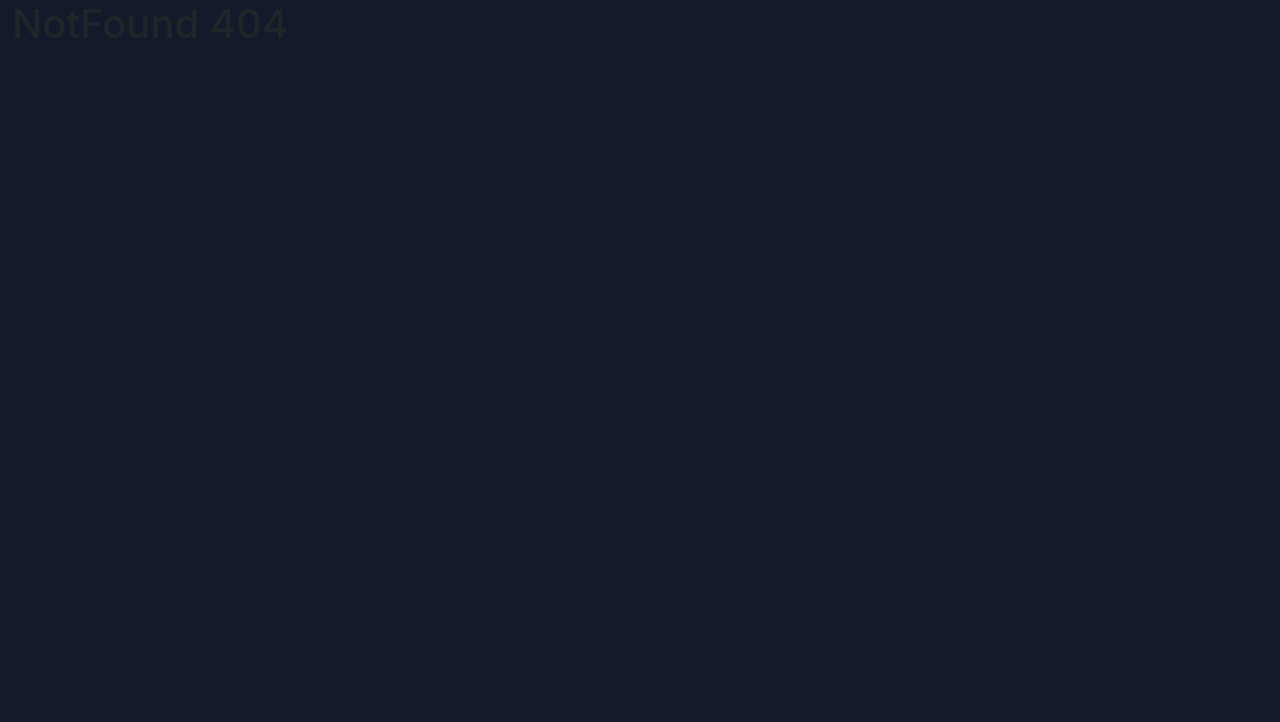
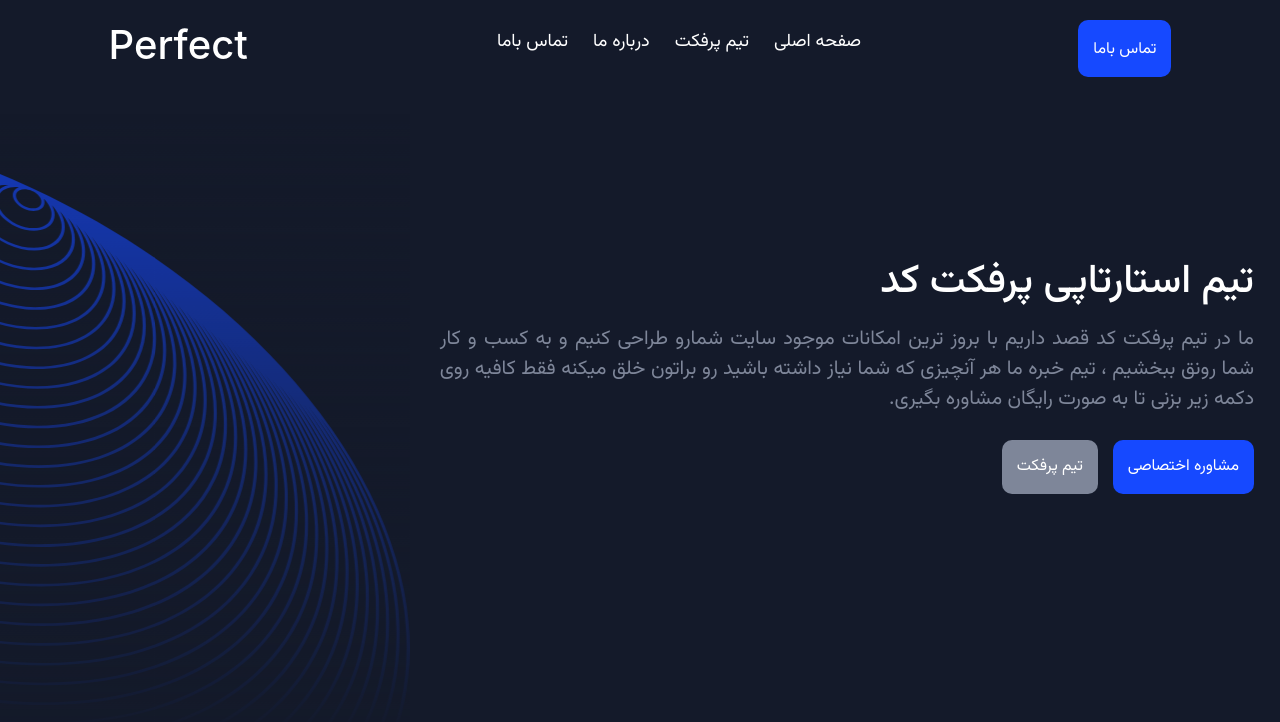
Before and after one commit to Amiraliansaripour/PerfectCodeNew, a React (Create React App) app: page /about in a window 1280 px wide. Before the commit this address had no page. Shown: the top 722 px of the page. Built offline with nearby package versions, Linux system fonts and the light colour scheme.

Commit message:
added folders and program aboutUs

```diff
--- a/src/App.css
+++ b/src/App.css
@@ -46,3 +46,43 @@ a:hover {
 .row {
   box-sizing: border-box;
 }
+
+/* content */
+.content {
+  width: 100%;
+  text-align: right;
+  color: #fff;
+  margin-bottom: 10%;
+  padding: 10px;
+  display: flex;
+  align-items: flex-end;
+  justify-content: center;
+  flex-direction: column;
+  gap: 10px;
+  font-family: 'Vazirmatn', sans-serif;
+}
+
+.header-content {
+  /* width: 100%; */
+  display: flex;
+  flex-direction: row-reverse;
+  align-items: center;
+  justify-content: space-around;
+  padding: 35px;
+  overflow: hidden;
+}
+
+
+
+.content h1 {
+  width: 90%;
+}
+
+.content p {
+  color: #7e8699;
+  width: 100%;
+  direction: rtl;
+  text-align: justify;
+  font-size: 20px;
+
+}
--- a/src/App.js
+++ b/src/App.js
@@ -6,7 +6,7 @@ import routes from './Routes';
 
 function App() {
   return (
-    <div className="App container-fluid">
+    <div className="App">
       <Router>
         <Routes>
           {routes.map((route, index) => {
--- a/src/Routes.jsx
+++ b/src/Routes.jsx
@@ -1,11 +1,13 @@
 import React from 'react'
 import Home from './components/Home/Home'
 import NotFound from './components/NotFound/NotFound'
+import AboutUs from './components/aboutUs/AboutUs';
 
 
 
 const routes = [
     {path:'/' , exact: "true", element:<Home />},
+    {path:'/about' , exact: "true", element:<AboutUs />},
     {path:'*' ,element:<NotFound />},
 ]
 export default routes
--- a/src/components/Hero/Hero.css
+++ b/src/components/Hero/Hero.css
@@ -7,42 +7,7 @@
 
 /* Header Content */
 
-.header-content {
-  /* width: 100%; */
-  display: flex;
-  flex-direction: row-reverse;
-  align-items: center;
-  justify-content: space-around;
-  padding: 35px;
-  overflow: hidden;
-}
 
-.content {
-  width: 100%;
-  text-align: right;
-  color: #fff;
-  margin-bottom: 10%;
-  padding: 10px;
-  display: flex;
-  align-items: flex-end;
-  justify-content: center;
-  flex-direction: column;
-  gap: 10px;
-  font-family: 'Vazirmatn', sans-serif;
-}
-
-.content h1 {
-  width: 90%;
-}
-
-.content p {
-  color: #7e8699;
-  width: 100%;
-  direction: rtl;
-  text-align: justify;
-  font-size: 20px;
-
-}
 
 .content-image {
   width: 100%;
--- /dev/null
+++ b/src/components/aboutUs/AboutUs.jsx
@@ -0,0 +1,14 @@
+import React from 'react'
+import AboutUsHero from './aboutUsHero/AboutUsHero'
+import Navbar from './../Navbar/Navbar';
+
+const AboutUs = () => {
+    return (
+        <>
+            <Navbar />
+            <AboutUsHero />
+        </>
+    )
+}
+
+export default AboutUs
--- /dev/null
+++ b/src/components/aboutUs/aboutUsHero/AboutUsHero.css
@@ -0,0 +1,24 @@
+.about-us-hero {
+    display: flex;
+    flex-direction: column;
+}
+.header-content{
+    padding: 0;
+}
+.bg-img {
+    background-image: linear-gradient(180deg, transparent, #141a2a 96%), url("/public/assets/stylingImage/about-us/about-us-hero.svg");
+    background-repeat: no-repeat;
+    height: 650px !important;
+    transform: rotateY(180deg) translate(20px);
+    -webkit-transform: rotateY(180deg) translate(20px);
+    -moz-transform: rotateY(180deg) translate(20px);
+    -ms-transform: rotateY(180deg) translate(20px);
+    -o-transform: rotateY(180deg) translate(20px);
+    margin: 0 !important;
+}
+
+.header {
+    width: 100%;
+    height: auto;
+    background-color: #141A2A;
+}
--- /dev/null
+++ b/src/components/aboutUs/aboutUsHero/AboutUsHero.jsx
@@ -0,0 +1,31 @@
+import React from 'react';
+import './AboutUsHero.css';
+import { Link } from 'react-router-dom';
+const AboutUsHero = () => {
+  return (
+    <>
+      <div className='header about-us-hero'>
+        <div className="header-content p-3">
+          <div className="content">
+            <h1>
+              تیم استارتاپی پرفکت کد
+            </h1>
+            <p>
+              ما در تیم پرفکت کد قصد داریم با بروز ترین امکانات موجود سایت شمارو طراحی کنیم و به کسب و کار شما رونق ببخشیم ، تیم خبره ما هر آنچیزی که شما نیاز داشته باشید رو براتون خلق میکنه فقط کافیه روی دکمه زیر بزنی تا به صورت رایگان مشاوره بگیری.
+            </p>
+            <div className="join-btn">
+              <Link to="/" className="btn-hover">تیم پرفکت </Link>
+              <Link to="/" className="btn-active">مشاوره اختصاصی</Link>
+            </div>
+          </div>
+          <div className="bg-img w-50 z-2">
+          </div>
+        </div>
+      </div>
+    </>
+
+
+  )
+}
+
+export default AboutUsHero
```
Also changed, not shown: public/assets/stylingImage/about-us/about-us-hero.svg (added).
